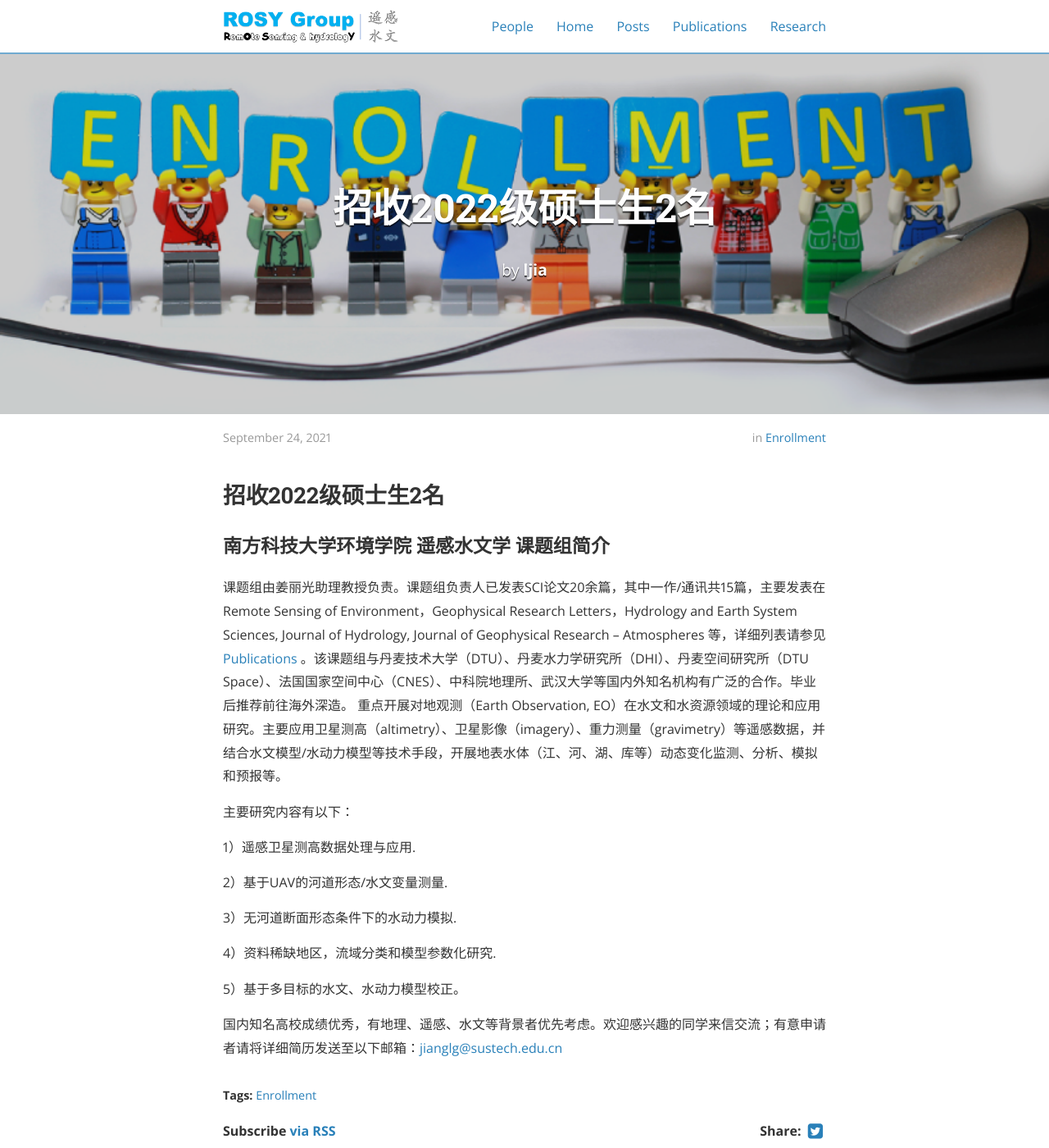
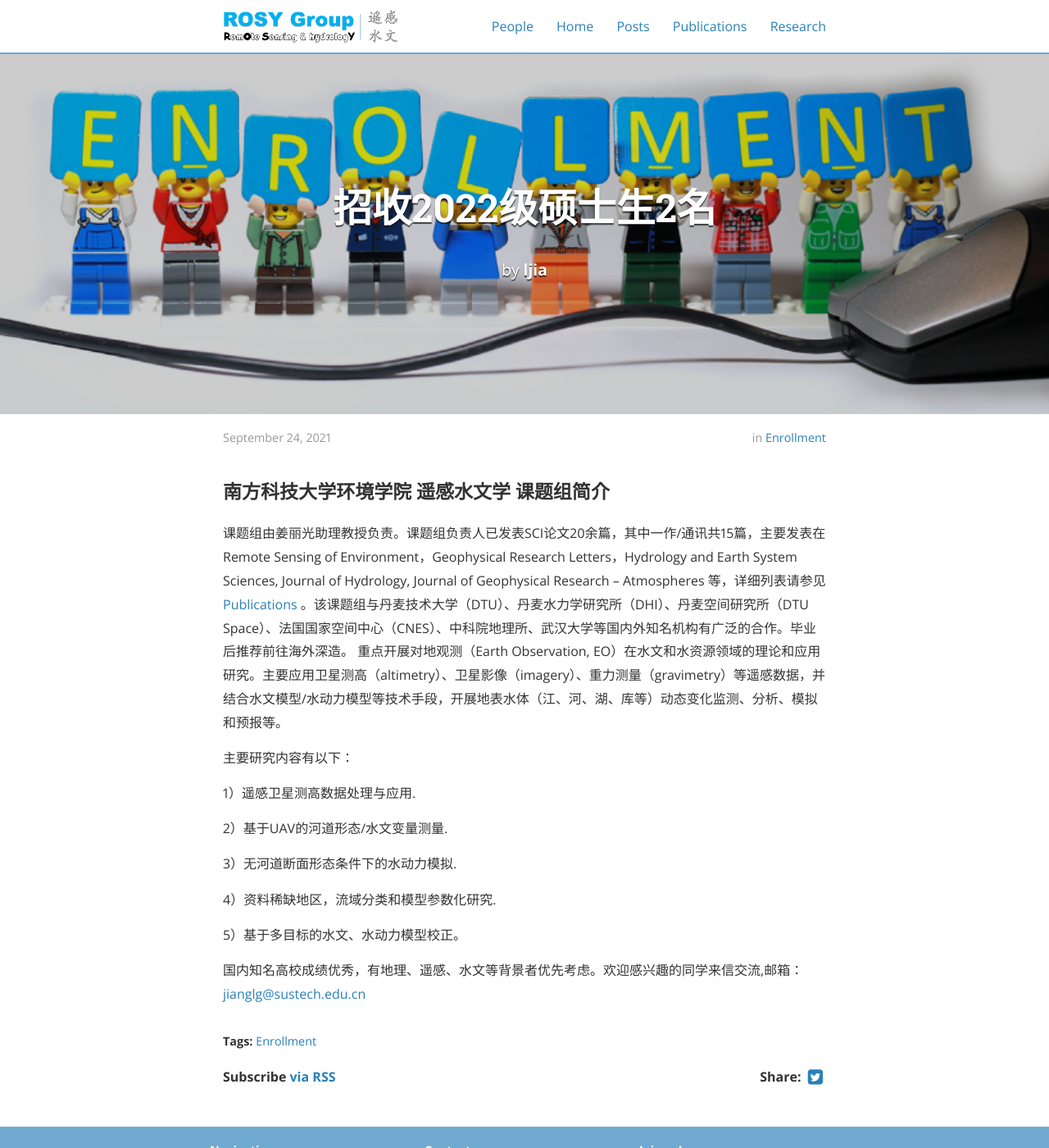
Before and after one commit to 12530/rshydro, a Jekyll site: the page built from _posts/2021-09-24-Enrollment.markdown, in a window 1280 px wide and 1400 px high. Shown: the whole window at 82% size. Built offline with Jekyll 4.4.1, drawn with Linux system fonts in a browser that asks for light colours; nearby versions of some CDN libraries.

Commit message:
Update 2021-09-24-Enrollment.markdown

```diff
--- a/_posts/2021-09-24-Enrollment.markdown
+++ b/_posts/2021-09-24-Enrollment.markdown
@@ -8,7 +8,6 @@ tags:	Enrollment
 cover:  "/assets/Enrollment-web-header.png"
 ---
 
-## 招收2022级硕士生2名
 
 ### 南方科技大学环境学院 遥感水文学 课题组简介
 课题组由姜丽光助理教授负责。课题组负责人已发表SCI论文20余篇，其中一作/通讯共15篇，主要发表在Remote Sensing of Environment，Geophysical Research Letters，Hydrology and Earth System Sciences, Journal of Hydrology, Journal of Geophysical Research – Atmospheres 等，详细列表请参见 <a href="https://rshydro.org/publications/">Publications </a>。该课题组与丹麦技术大学（DTU）、丹麦水力学研究所（DHI）、丹麦空间研究所（DTU Space）、法国国家空间中心（CNES）、中科院地理所、武汉大学等国内外知名机构有广泛的合作。毕业后推荐前往海外深造。
@@ -27,7 +26,7 @@ cover:  "/assets/Enrollment-web-header.png"
 5）基于多目标的水文、水动力模型校正。
 
 
-国内知名高校成绩优秀，有地理、遥感、水文等背景者优先考虑。欢迎感兴趣的同学来信交流；有意申请者请将详细简历发送至以下邮箱：<jianglg@sustech.edu.cn>
+国内知名高校成绩优秀，有地理、遥感、水文等背景者优先考虑。欢迎感兴趣的同学来信交流,邮箱：<jianglg@sustech.edu.cn>
 
 
 [jekyll]:      http://jekyllrb.com
```
